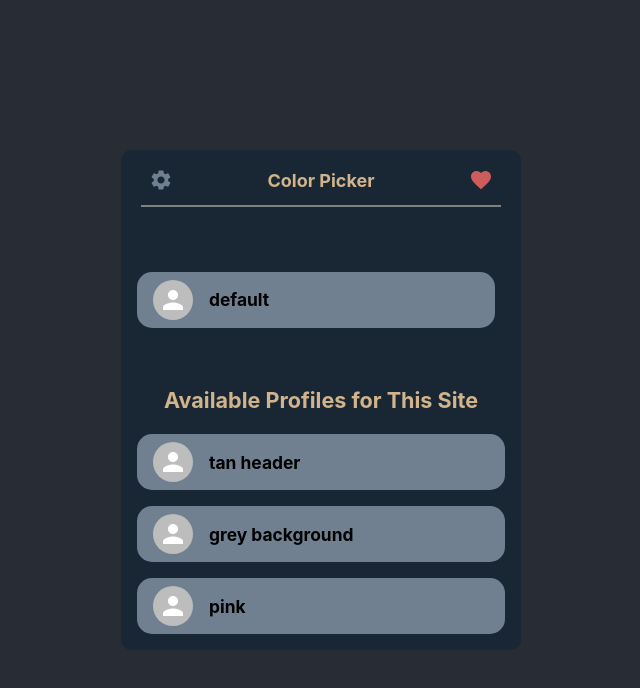
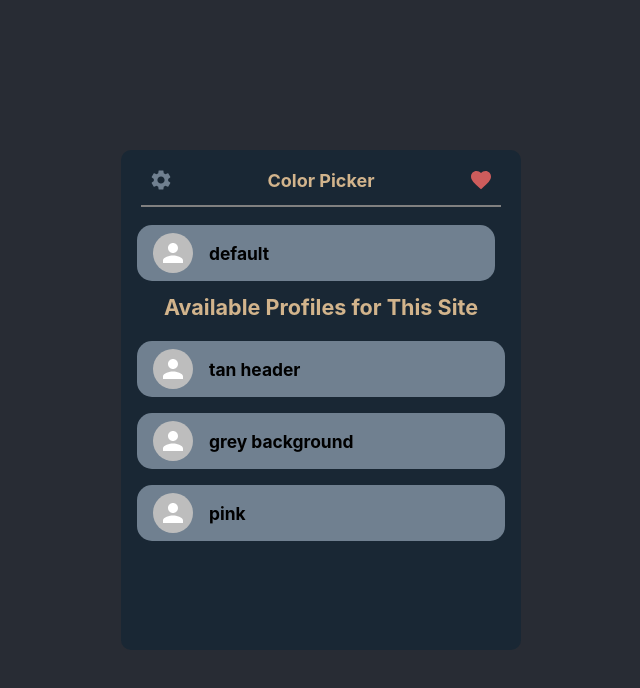
Before and after one commit to Clear1440/color-picker, a React (Create React App) app: page / in a window 1280 px wide. Shown: the top 688 px of the page, without its empty margins (319-959 px from the left). Built offline with nearby package versions, Linux system fonts and the light colour scheme.

Commit message:
doesnt need to be async + styling for list height

```diff
--- a/src/container/homescreen/index.js
+++ b/src/container/homescreen/index.js
@@ -40,14 +40,14 @@ const HomeScreen = () => {
         const _items = [...items];
         const index = items.findIndex(item => item.id === id);
         //remove color styling
-        await unsetChangeColor(_selectedItem.style);
+        unsetChangeColor(_selectedItem.style);
         //Set selected item
         setSelectedItem(items[index]);
         _items.splice(index, 1);
         _items.push(_selectedItem);
         setItems(_items.sort((a,b) =>  a.name.localeCompare(b.name)));
         //apply new color styling
-        await changeColor(items[index].style);
+        changeColor(items[index].style);
     }
 
     const clickHandlerSelected = id => {
--- a/src/stylesheets/layout/page.scss
+++ b/src/stylesheets/layout/page.scss
@@ -32,7 +32,7 @@ $dark-blue: rgb(25, 39, 52);
 
     .content {
         overflow: auto;
-        height: auto;
+        height: inherit;
     }
     .selected {
         margin-right: 10px;
```
